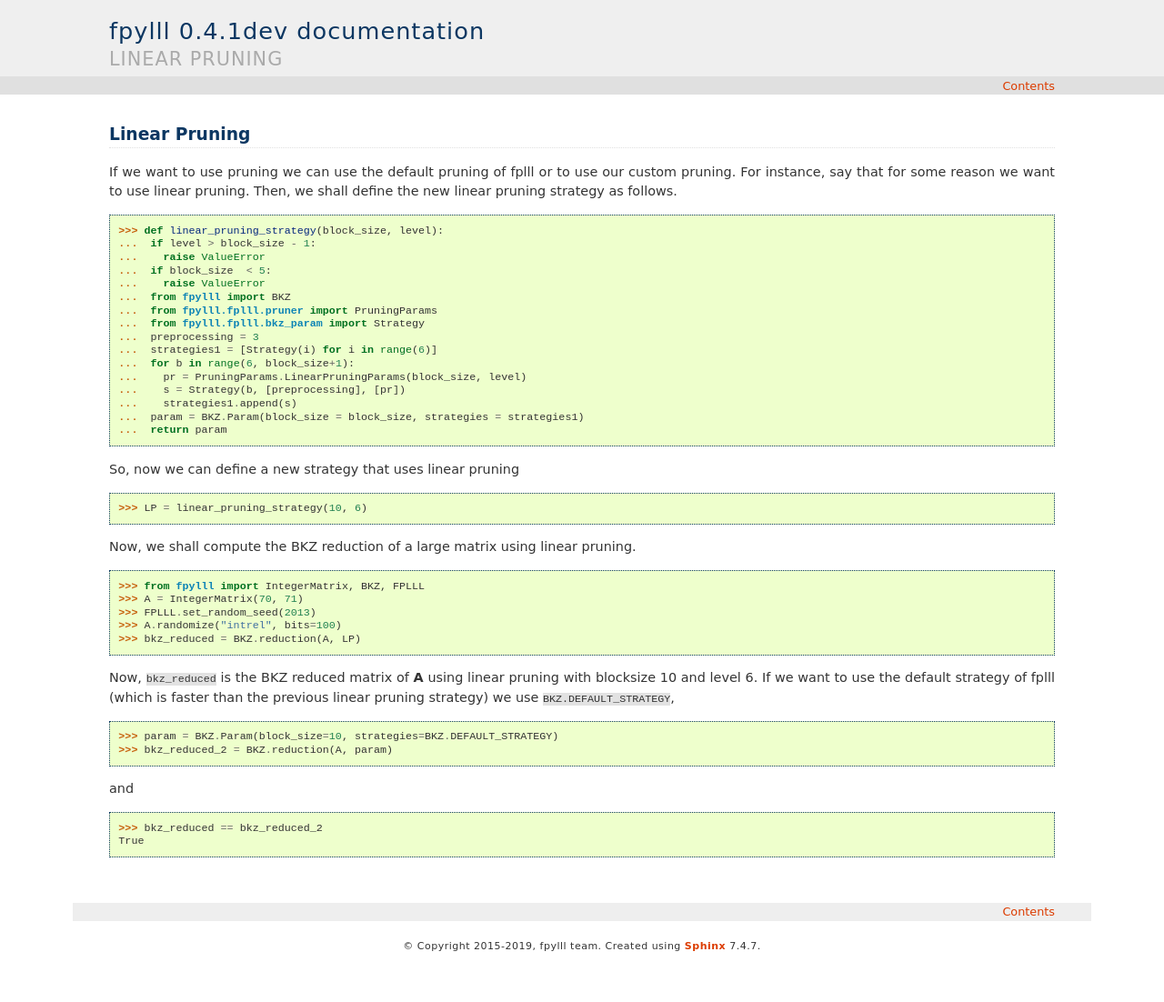
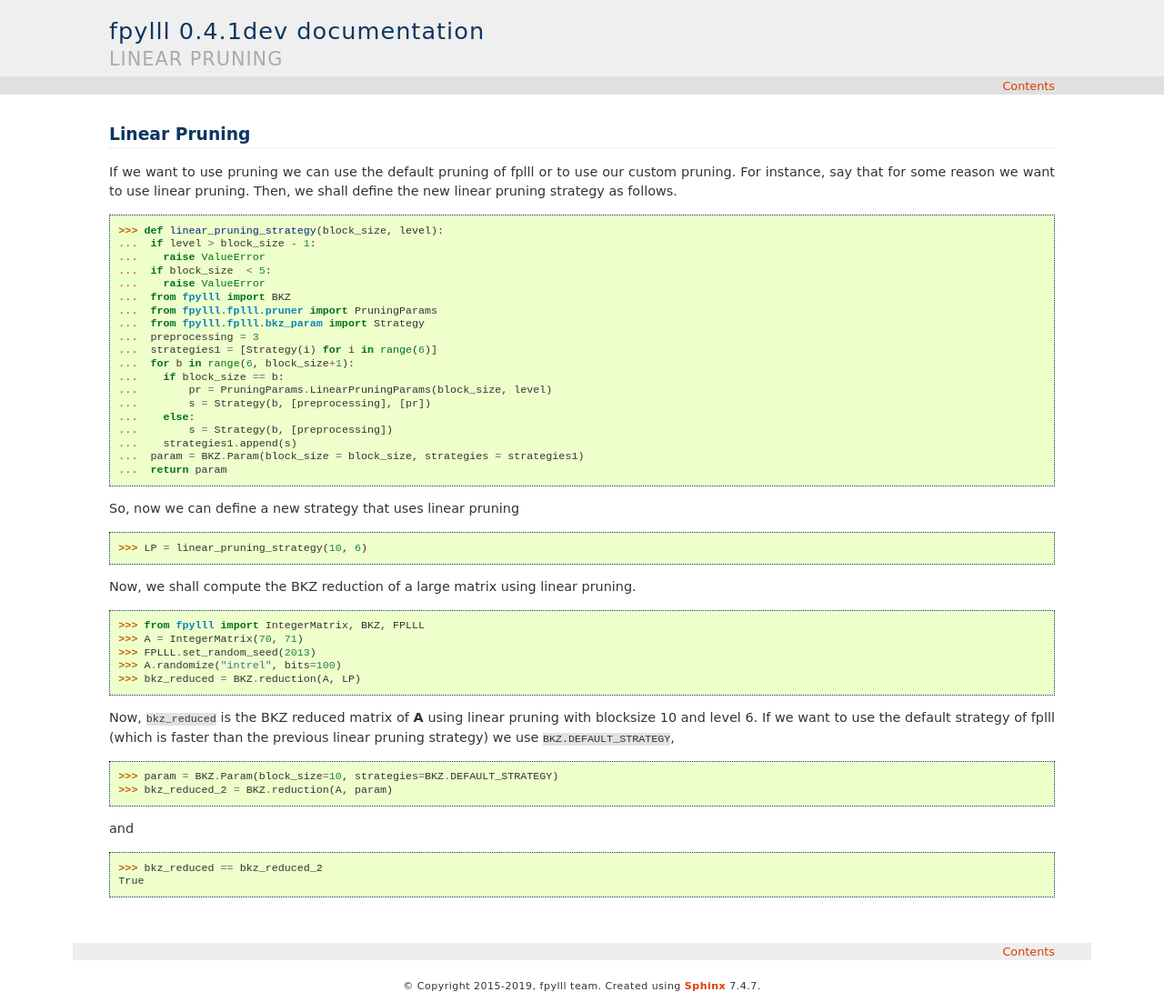
Before and after one commit to fplll/fpylll, a Sphinx documentation site: the page built from docs/example-custom-pruning.rst, in a window 1280 px wide. Shown: the whole page at 91% size. Built offline with Sphinx 7.4.7, drawn with Linux system fonts in a browser that asks for light colours; before the commit the page ends 1058 px from its top, so only the background shows below that.

Commit message:
that doctest was just wrong

```diff
--- a/docs/example-custom-pruning.rst
+++ b/docs/example-custom-pruning.rst
@@ -28,8 +28,11 @@
   ...  preprocessing = 3
   ...  strategies1 = [Strategy(i) for i in range(6)]
   ...  for b in range(6, block_size+1):
-  ...    pr = PruningParams.LinearPruningParams(block_size, level)
-  ...    s = Strategy(b, [preprocessing], [pr])
+  ...    if block_size == b:
+  ...        pr = PruningParams.LinearPruningParams(block_size, level)
+  ...        s = Strategy(b, [preprocessing], [pr])
+  ...    else:
+  ...        s = Strategy(b, [preprocessing])
   ...    strategies1.append(s)
   ...  param = BKZ.Param(block_size = block_size, strategies = strategies1)
   ...  return param
```
